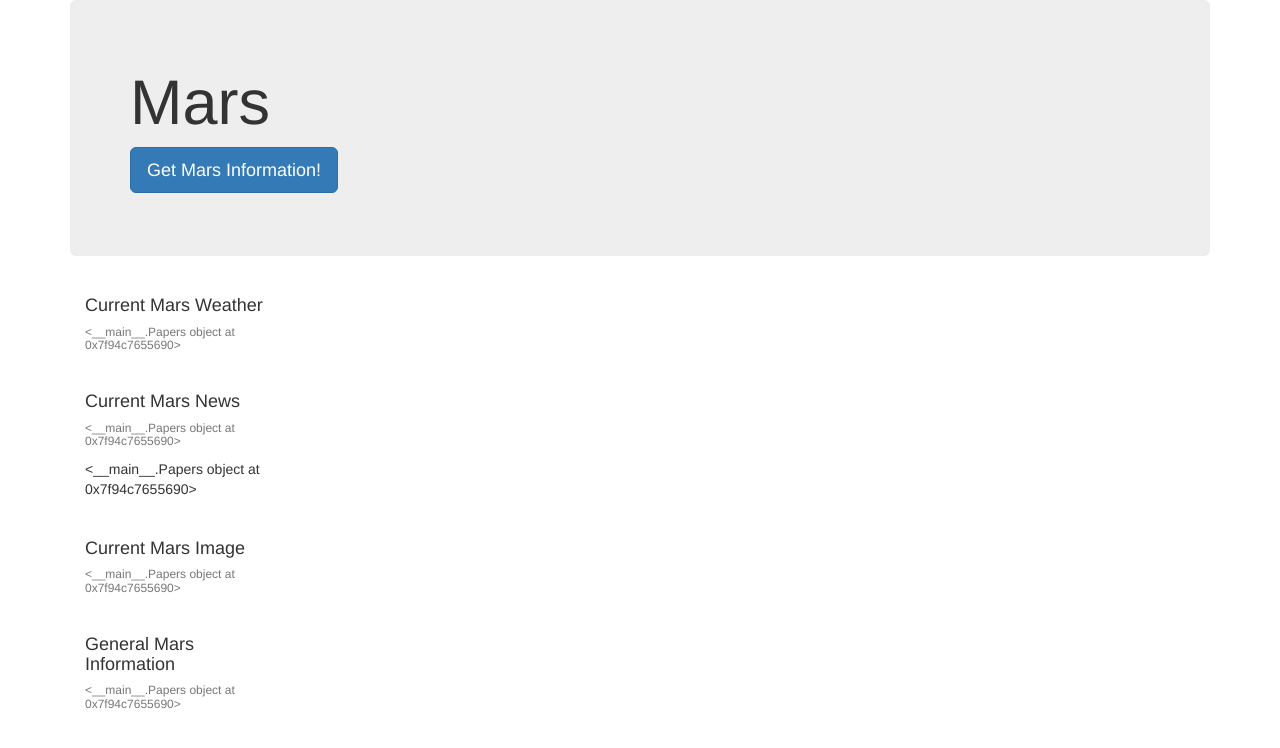
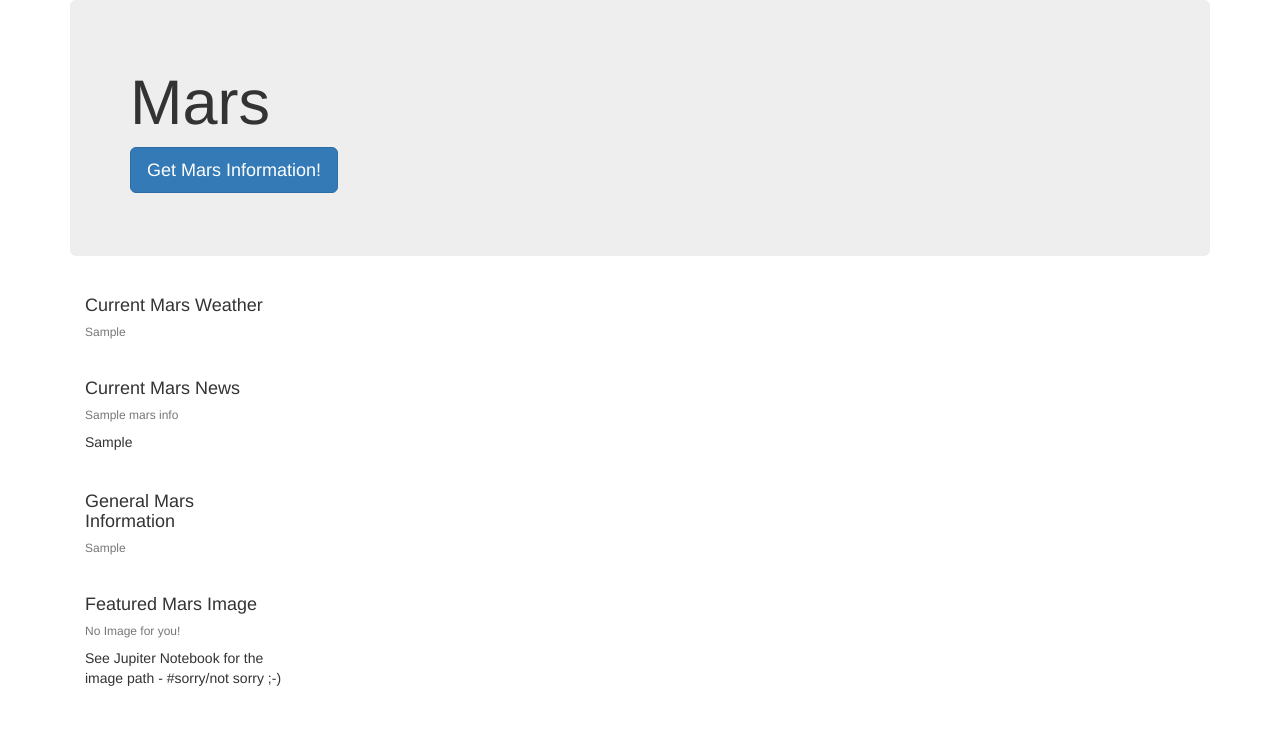
Before and after one commit to RCate/11_Web_Scrapping, a Flask app: page / in a window 1280 px wide. Shown: the top 748 px of the page. Run offline with Flask 2, Linux system fonts and the light colour scheme; a database or web service that is not in the repository returns one stand-in record (values such as "Sample title"); some libraries are stand-ins or nearby versions.

Commit message:
Updated Code

```diff
--- a/app.py
+++ b/app.py
@@ -3,34 +3,37 @@
 import Scraping_Mars
 
 app = Flask(__name__)
-app.config["MONGO_URI"] = "mongodb://localhost:27017/myDatabase"
+app.config["MONGO_URI"] = "mongodb://localhost:27017/Mars_DB"
 mongo = PyMongo(app)
 
 
 @app.route("/")
 def index():
-    Mars = mongo.db.collection.find()
+    Mars = mongo.db.Mars_info.find_one()
     return render_template("index.html", Mars=Mars)
 
 
 @app.route("/scrape")
 def scrape():
+    print("Starting scrape...")
     news = Scraping_Mars.scrape_News()
-    image = Scraping_Mars.scrape_image()
+    # image = Scraping_Mars.scrape_image()
     weather = Scraping_Mars.scrape_weather()
     table_info = Scraping_Mars.scrape_table_info()
 
     mars_data = {
         "News_Title": news["News_title"],
         "News_Announcement": news["News_paragraphs"],
-        "Mars_Current_Image": image["featured_image_url"],
+        # "Mars_Current_Image": image["featured_image_url"],
         "Mars_Current_Weather": weather["mars_weather"],
         "Mars_General_Information": table_info["Table"]
+
     }
+    print(mars_data)
 
-    mongo.db.collection.insert_one(mars_data)
+    mongo.db.Mars_info.insert_one(mars_data)
 
-    return redirect("http://localhost:5000/", code=302)
+    return redirect("/", code=302)
 
 
 if __name__ == "__main__":
--- a/static/css/style.css
+++ b/static/css/style.css
@@ -1,3 +1,6 @@
 h1 {
-    color: blue;
+    color: goldenrod;
 }
+h6 {
+    color: purple
+}
--- a/templates/index.html
+++ b/templates/index.html
@@ -20,12 +20,12 @@
 
         </div>
 
-        {% for mars_data in Mars%}
+
         <div class="col-lg-12">
             <div class="card" style="width: 20rem;">
                 <div class="card-body">
                     <h4 class="card-title">Current Mars Weather</h4>
-                    <h6 class="card-subtitle mb-2 text-muted">{{ Mars.weather}}</h6>
+                    <h6 class="card-subtitle mb-2 text-muted">{{ Mars.Mars_Current_Weather}}</h6>
                 <br/>
                 </div>
                 <div class="card-body">
@@ -35,18 +35,19 @@
                 <br/>
                 </div>
                 <div class="card-body">
-                    <h4 class="card-title">Current Mars Image</h4>
-                    <h6 class="card-subtitle mb-2 text-muted">{{ Mars.Mars_Current_Image}}</h6>
+                    <h4 class="card-title">General Mars Information</h4>
+                    <h6 class="card-subtitle mb-2 text-muted">{{ Mars.Mars_General_Information|safe }}</h6>
                 <br/>
                 </div>
                 <div class="card-body">
-                    <h4 class="card-title">General Mars Information</h4>
-                    <h6 class="card-subtitle mb-2 text-muted">{{ Mars.Mars_General_Information}}</h6>
+                    <h4 class="card-title">Featured Mars Image</h4>
+                    <h6 class="card-subtitle mb-2 text-muted">No Image for you!</h6>
+                    <p class="card-text">See Jupiter Notebook for the image path - #sorry/not sorry ;-)</p>
                 <br/>
                 </div>
             </div>
         </div>
-        {% endfor %}
+
 
     </div>
 
```
Also changed, not shown: Scraping_Mars.py (+28 -29 lines), 3 other files.
